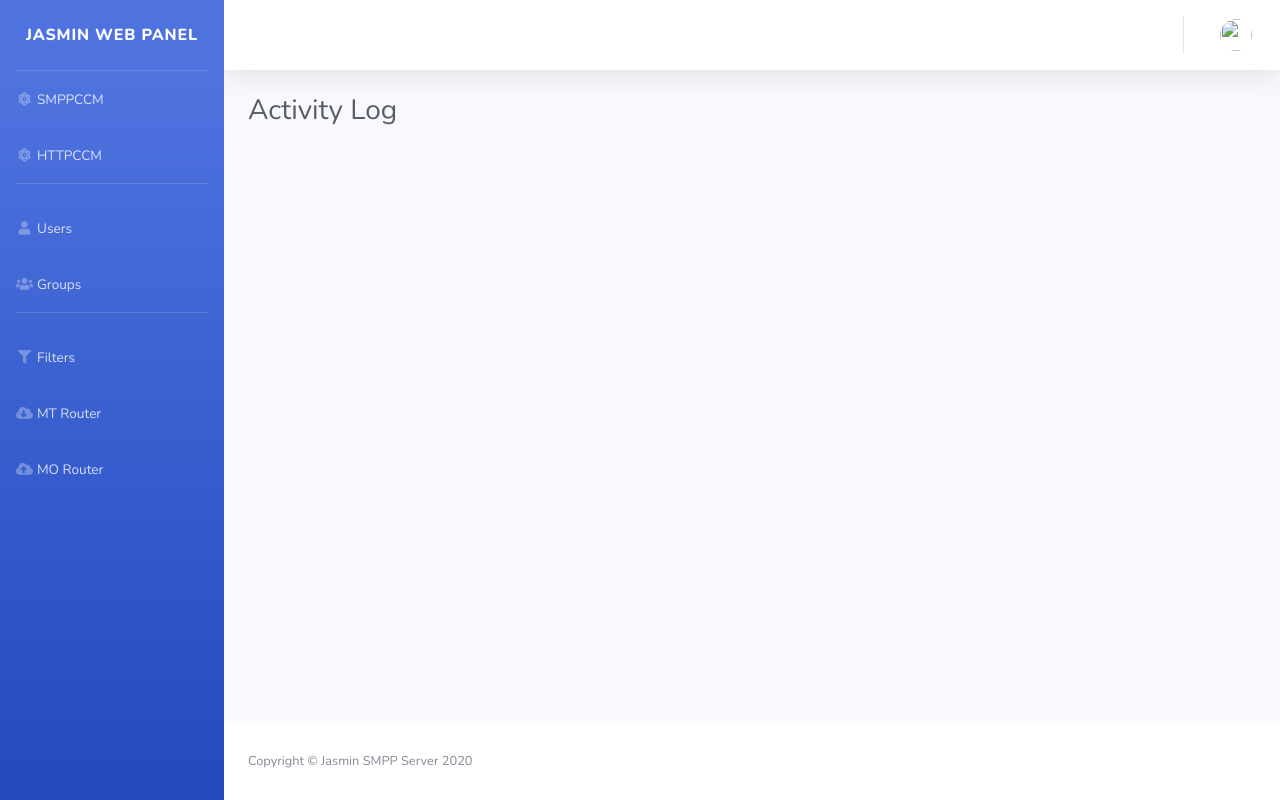
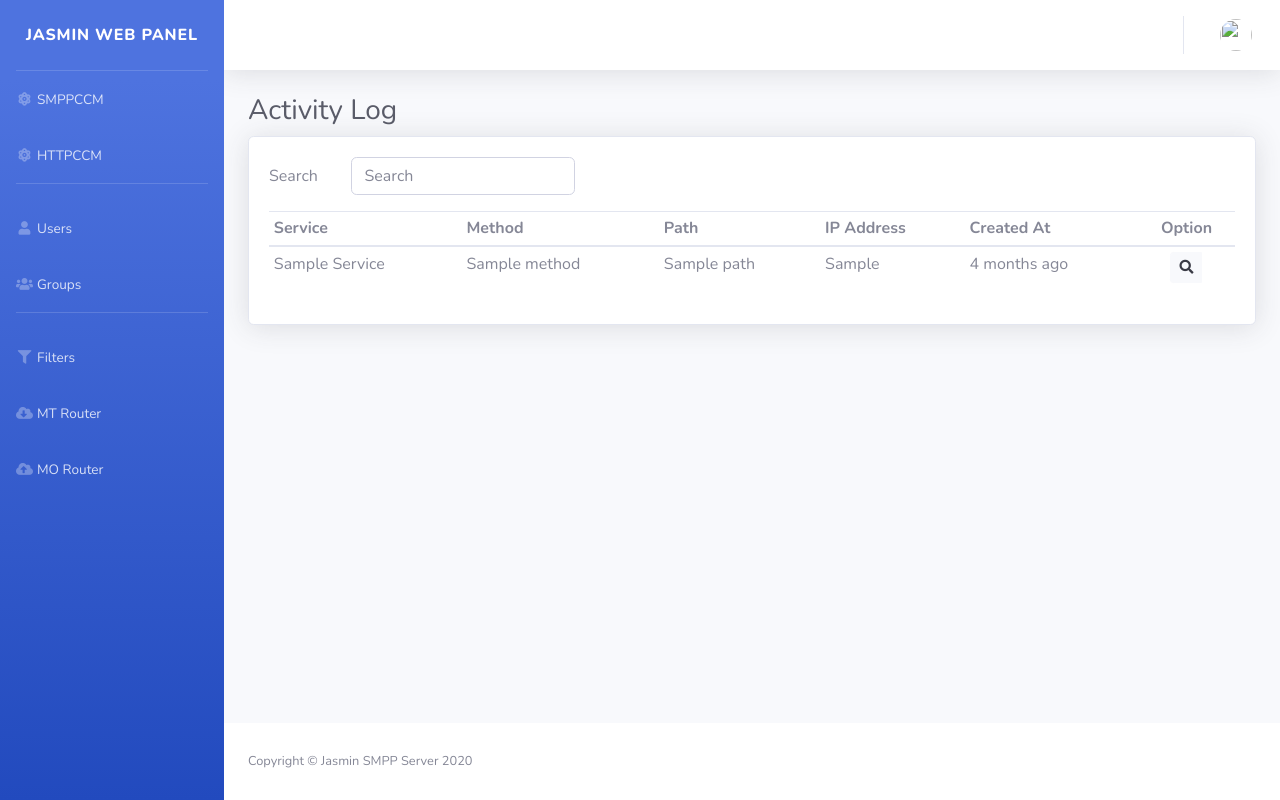
Before and after one commit to 101t/jasmin-web-panel, a Django app: template main/web/templates/auth/activity_log.html in a window 1280 px wide. Run offline with Django 3.2, Linux system fonts and the light colour scheme; the template is opened without the code that fills it: most values are stand-ins (such as "Sample title", 1, 10 or a date in 2020); some libraries are stand-ins or nearby versions.

Commit message:
activity log added

```diff
--- a/config/settings/com.py
+++ b/config/settings/com.py
@@ -49,6 +49,7 @@ MIDDLEWARE = [
     'django.middleware.clickjacking.XFrameOptionsMiddleware',
     'crequest.middleware.CrequestMiddleware',
     'main.core.middleware.TelnetConnectionMiddleware',
+    'main.core.middleware.UserAgentMiddleware',
     'main.users.middleware.LastUserActivityMiddleware',
 ]
 
--- a/main/core/admin/__init__.py
+++ b/main/core/admin/__init__.py
@@ -1,3 +1,4 @@
+from .activity_log import *
 from .adminsite import *
 from .currency import *
 from .emailserver import *
--- a/main/core/models/__init__.py
+++ b/main/core/models/__init__.py
@@ -1,3 +1,4 @@
+from .activity_log import ActivityLog
 from .currency import Currency, get_available_currencies
 from .emailserver import EmailServer, get_available_server
 from .guid import GuidModel, Tokenizer
--- a/main/core/utils/__init__.py
+++ b/main/core/utils/__init__.py
@@ -1,6 +1,5 @@
 from .boolean import is_date, is_decimal, is_float, is_int, is_json
 from .common import (
-	get_client_ip,
 	get_query,
 	timestamp2datetime,
 	readabledateformat,
@@ -9,7 +8,10 @@ from .common import (
 	display_form_validations,
 	shortenLargeNumber,
 	password_generator,
+	paginate,
 )
 from .cryptograph import *
+from .json_encoder import LazyEncoder
 from .tokens import email_active_token, reset_password_token
 from .vars import USER_SEARCH_FIELDS
+from .user_agent import get_user_agent, get_and_set_user_agent
--- /dev/null
+++ b/main/web/static/auth/activity_log.js
@@ -0,0 +1,66 @@
+(function($){
+    var view_modal_form = "#view_modal_form";
+    var slug2title = function(string){
+        return toTitleCase(string.replace("_", " "));
+    }
+    window.collection_manage = function(cmd, index){
+        if (cmd == "view") {
+            var data = $(index).next("input[name=data]").val();
+            data = JSON.parse(data);
+            //console.log(data);
+            var table0 = `
+                <tr>
+                    <th>${main_trans.ipaddress}</th>
+                    <td>${data.ip}</td>
+                </tr>
+                <tr>
+                    <th>${main_trans.method}</th>
+                    <td>${data.method}</td>
+                </tr>
+                <tr>
+                    <th>${main_trans.service}</th>
+                    <td>${data.service}</td>
+                </tr>
+                <tr>
+                    <th>${main_trans.path}</th>
+                    <td>${data.path}</td>
+                </tr>
+            `;
+            var table1 = $.map(data.params, function(val, i){
+                return `<tr>
+                    <td>${slug2title(i)}</td>
+                    <td><strong>${i}</strong></td>
+                    <td>${val}</td>
+                </tr>`;
+            })
+            var table2 = $.map(data.user_agent, function(val, i){
+                var tds = "";
+                if (i in ["os", "ua_string"]) {
+                    if (i === "os") {
+                        tds = `
+                            <th>OS</th>
+                            <td>${val}</td>
+                        `;
+                    } else if (i === "ua_string") {
+                        tds = `
+                            <th>User Agent</th>
+                            <td>${val}</td>
+                        `;
+                    }
+                } else {
+                    tds = `
+                        <th>${slug2title(i)}</th>
+                        <td>${val}</td>
+                    `;
+                }
+                return `<tr>
+                    ${tds}
+                </tr>`;
+            })
+            $(view_modal_form+" table:eq(0) tbody").html(table0);
+            $(view_modal_form+" table:eq(1) tbody").html(table1);
+            $(view_modal_form+" table:eq(2) tbody").html(table2);
+            $("#collection_modal").modal("show");
+        }
+    }
+})(jQuery);
--- a/main/web/static/web/global.js
+++ b/main/web/static/web/global.js
@@ -1,23 +1,23 @@
 (function($){
     $(document).on("input", ".float-input", function(){this.value = this.value.replace(/[^0-9.]/g, ''); this.value = this.value.replace(/(\..*)\./g, '$1');});
     $(document).on("input", ".integer-input", function(){$(this).val($(this).val().replace(/[^0-9]/g, ''));});
-    function toTitleCase(str){
+    window.toTitleCase = function(str){
         return str.replace(/\w\S*/g, function(txt) {
 			return txt.charAt(0).toUpperCase() + txt.substr(1).toLowerCase();
 		});
     }
-    function compare(a, b){
+    window.compare = function(a, b){
         if (a.order < b.order) {return -1;}
         if (a.order > b.order) {return 1;}
         return 0;
     }
-    function extend(obj, src){
+    window.extend = function(obj, src){
         for(var key in src){
             if (src.hasOwnProperty(key)) obj[key] = src[key];
         }
         return obj;
     }
-    function delay(callback, ms){
+    window.delay = function(callback, ms){
         var timer = 0;
         return function() {
             var context = this, args = arguments;
@@ -41,7 +41,9 @@
         $.each(restOfBoxes, function(k, v){$(v).hide()});
         $(box).show();
     }
-    var localpath = window.location.pathname, csrfmiddlewaretoken = document.getElementsByName('csrfmiddlewaretoken')[0].value;
+    try {
+        var localpath = window.location.pathname, csrfmiddlewaretoken = document.getElementsByName('csrfmiddlewaretoken')[0].value;
+    } catch {}
     window.collection_check = function(tbody_html, page_no, destroy_paginate){
         tbody_html = tbody_html || function(val, i){return `<td>${val}</td>`;};
         page_no = page_no || 1;
--- a/main/web/templates/auth/activity_log.html
+++ b/main/web/templates/auth/activity_log.html
@@ -1,8 +1,98 @@
 {% extends "web/base.html" %}
-{% load static i18n %}
+{% load static i18n humanize %}
 {% block title %}{% trans "Activity Log" %}{% endblock title %}
 {% block extracss %}{% endblock extracss %}
 {% block content %}
 <h1 class="h3 mb-2 text-gray-800">{% trans "Activity Log" %}</h1>
+<div class="card shadow mb-4">
+    <div class="card-body">
+        <form action="" method="get">
+            <div class="form-group row">
+                <label class="col-sm-1 col-form-label">{% trans "Search" %}</label>
+                <div class="col-sm-3">
+                    <input type="text" name="search" class="form-control" value="{{ request.GET.search }}" placeholder="{% trans 'Search' %}">
+                </div>
+            </div>
+        </form>
+        <div class="table-responsive">
+            <table class="table table-hover table-striped1 table-bordered1 table-sm">
+                <thead>
+                    <tr>
+                        <th>{% trans "Service" %}</th>
+                        <th>{% trans "Method" %}</th>
+                        <th>{% trans "Path" %}</th>
+                        <th>{% trans "IP Address" %}</th>
+                        <th>{% trans "Created At" %}</th>
+                        <th class="text-center">{% trans "Option" %}</th>
+                    </tr>
+                </thead>
+                <tbody id="collectionlist">
+                    {% for activitylog in activitylogs %}
+                    <tr>
+                        <td>{{ activitylog.service|title }}</td>
+                        <td>{{ activitylog.method }}</td>
+                        <td>{{ activitylog.path }}</td>
+                        <td>{{ activitylog.ip }}</td>
+                        <td title="{{ activitylog.created }}">{{ activitylog.created|naturaltime }}</td>
+                        <td class="text-center">
+                            <div class="btn-group btn-group-sm">
+                                <a href="javascript:void(0)" class="btn btn-light" onclick="return collection_manage('view', this);"><i class="fas fa-search"></i></a>
+                                <input type="hidden" name="data" value="{{ activitylog.get_json }}">
+                            </div>
+                        </td>
+                    </tr>
+                    {% empty %}
+                    <tr>
+                        <td colspan="8" class="text-center"><i class="fas fa-list text-metal" style="font-size:5rem;"></i><br>{% trans "No Activity Log" %}</td>
+                    </tr>
+                    {% endfor %}
+                </tbody>
+            </table>
+            {% include "web/includes/paginate.html" with page_obj=activitylogs %}
+        </div>
+    </div>
+</div>
+<div class="modal fade" id="collection_modal" tabindex="-1" role="dialog" aria-labelledby="collection_modalLabel" aria-hidden="true">
+    <div class="modal-dialog modal-lg" role="document">
+        <div class="modal-content">
+            <div id="view_modal_form">
+                <div class="modal-header">
+                    <h5 class="modal-title" id="collection_modalLabel">{% trans "Log Details" %}</h5>
+                    <button type="button" class="close" data-dismiss="modal" aria-label="Close"><span aria-hidden="true">&times;</span></button>
+                </div>
+                <div class="modal-body">
+                    <h5>{% trans "General Details" %}</h5>
+                    <table class="table table-bordered table-sm">
+                        <tbody></tbody>
+                    </table>
+                    <br>
+                    <h5>{% trans "Request Body" %}</h5>
+                    <table class="table table-bordered table-sm">
+                        <tbody></tbody>
+                    </table>
+                    <br>
+                    <h5>{% trans "User Agent" %}</h5>
+                    <table class="table table-bordered table-sm">
+                        <tbody></tbody>
+                    </table>
+                </div>
+                <div class="modal-footer">
+                    <button type="button" class="btn btn-secondary" data-dismiss="modal">{% trans "Cancel" %}</button>
+                </div>
+                <input type="hidden" name="s" value="add">
+            </div>
+        </div>
+    </div>
+</div>
 {% endblock content %}
-{% block extrajs %}{% endblock extrajs %}
+{% block extrajs %}
+<script>
+var main_trans = {
+    ipaddress: "{% trans 'IP Address' %}",
+    method: "{% trans 'Method' %}",
+    service: "{% trans 'Service' %}",
+    path: "{% trans 'Path' %}",
+}
+</script>
+<script src="{% static 'auth/activity_log.js' %}"></script>
+{% endblock extrajs %}
--- /dev/null
+++ b/main/web/templates/web/includes/paginate.html
@@ -0,0 +1,23 @@
+{% if page_obj.has_other_pages %}
+<nav class="text-center" style="padding-bottom:10px;">
+    <ul class="pagination">
+        {% if page_obj.has_previous %}
+        <li class="page-item"><a class="page-link" href="?page={{ page_obj.previous_page_number }}">&laquo;</a></li>
+        {% else %}
+        <li class="page-item disabled"><span class="page-link">&laquo;</span></li>
+        {% endif %}
+        {% for i in page_obj.paginator.page_range %}
+        {% if page_obj.number == i %}
+        <li class="page-item active"><span class="page-link">{{ i }} <span class="sr-only">(current)</span></span></li>
+        {% else %}
+        <li class="page-item"><a class="page-link" href="?page={{ i }}">{{ i }}</a></li>
+        {% endif %}
+        {% endfor %}
+        {% if page_obj.has_next %}
+        <li class="page-item"><a class="page-link" href="?page={{ page_obj.next_page_number }}">&raquo;</a></li>
+        {% else %}
+        <li class="page-item disabled"><span class="page-link">&raquo;</span></li>
+        {% endif %}
+    </ul>
+</nav>
+{% endif %}
--- a/requirements.txt
+++ b/requirements.txt
@@ -25,6 +25,7 @@ Markdown==3.2.2
 MarkupSafe==1.1.1
 pexpect==4.8.0
 Pillow==7.1.2
+pkg-resources==0.0.0
 psycopg2==2.8.5
 ptyprocess==0.6.0
 pysha3==1.0.2
@@ -36,8 +37,10 @@ requests==2.23.0
 six==1.14.0
 sqlparse==0.3.1
 tablib==1.1.0
+ua-parser==0.10.0
 uritemplate==3.0.1
 urllib3==1.25.9
+user-agents==2.1
 vine==1.3.0
 xlrd==1.2.0
 xlwt==1.3.0
```
Also changed, not shown: main/core/admin/activity_log.py (added, +11 -0 lines), main/core/middleware.py (+35 -1 lines), main/core/models/activity_log.py (added, +39 -0 lines), main/core/utils/json_encoder.py (added, +9 -0 lines), main/core/utils/user_agent.py (added, +65 -0 lines), main/users/views/profile.py (+9 -2 lines), main/core/migrations/0001_initial.py, main/core/migrations/0002_auto_20200515_0727.py, main/users/migrations/0001_initial.py.
